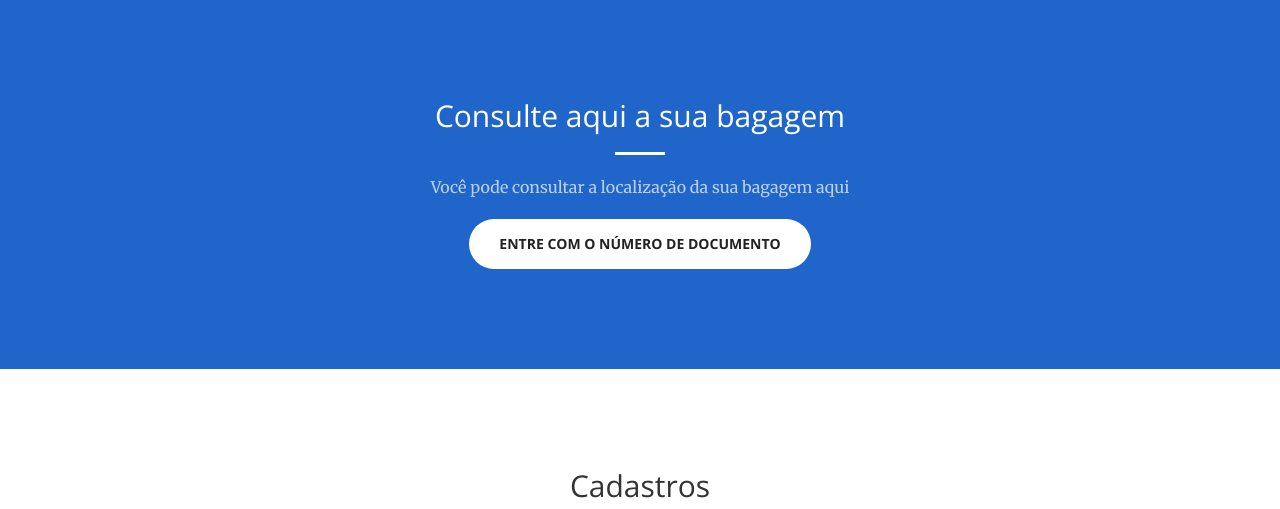
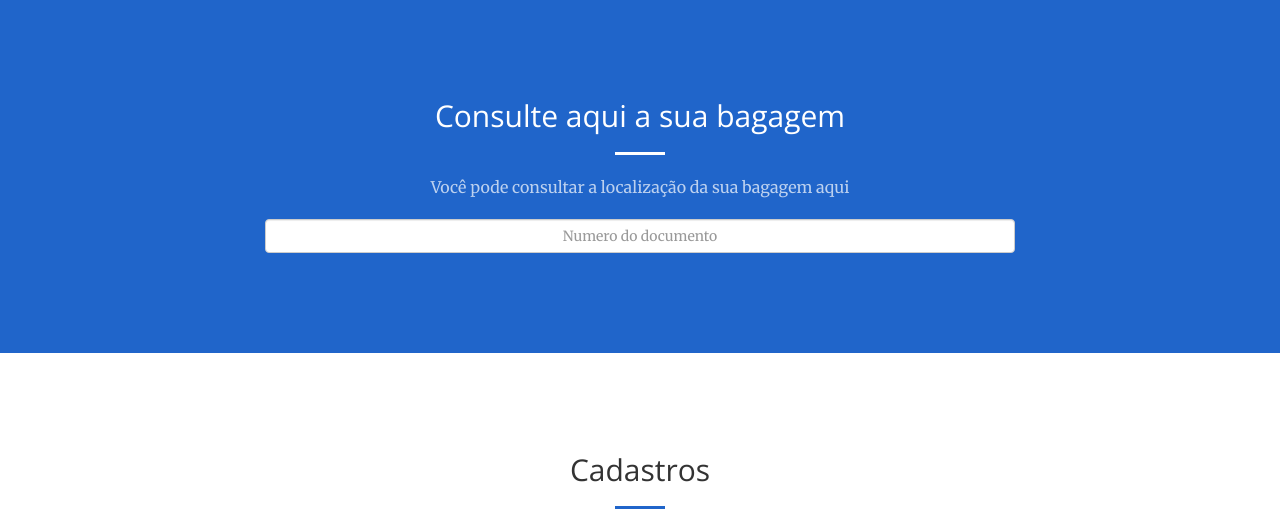
Before and after one commit to danielasy/seguranca-bagagens, a Django app: page /index/ in a window 1280 px wide. Shown: the part 801-1310 px from the top of the page. Run offline with Django 3.2, Linux system fonts and the light colour scheme; parts of the project's set-up code (start-up, migrations or seed data) failed here and were passed over; some libraries are stand-ins or nearby versions.

Commit message:
Mudanca do input de pesquisa de localizacao

```diff
--- a/templates/index.html
+++ b/templates/index.html
@@ -91,7 +91,7 @@
                     <h2 class="section-heading">Consulte aqui a sua bagagem</h2>
                     <hr class="light">
                     <p class="text-faded">Você pode consultar a localização da sua bagagem aqui</p>
-                    <a href="#services" class="page-scroll btn btn-default btn-xl sr-button">Entre com o número de documento</a>
+                    <input class="form-control input-size-fixed text-center" placeholder="Numero do documento">
                 </div>
             </div>
         </div>
```
